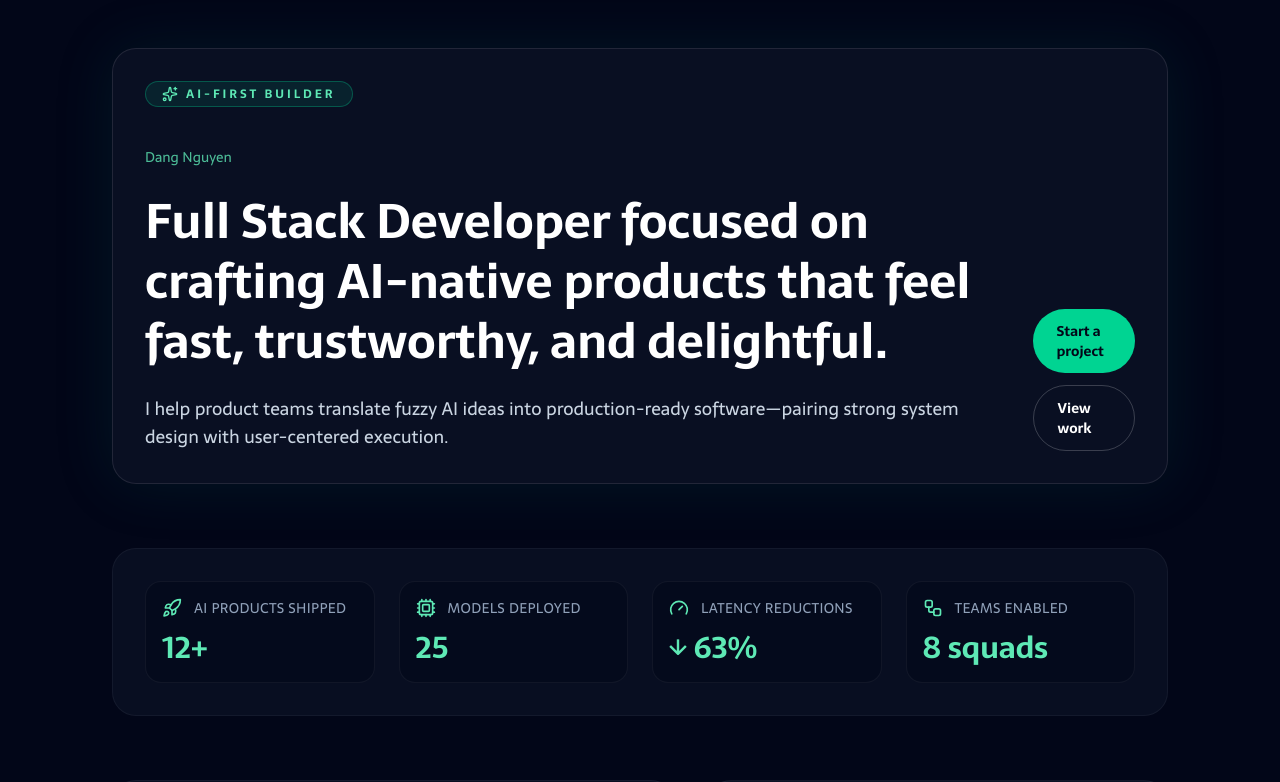
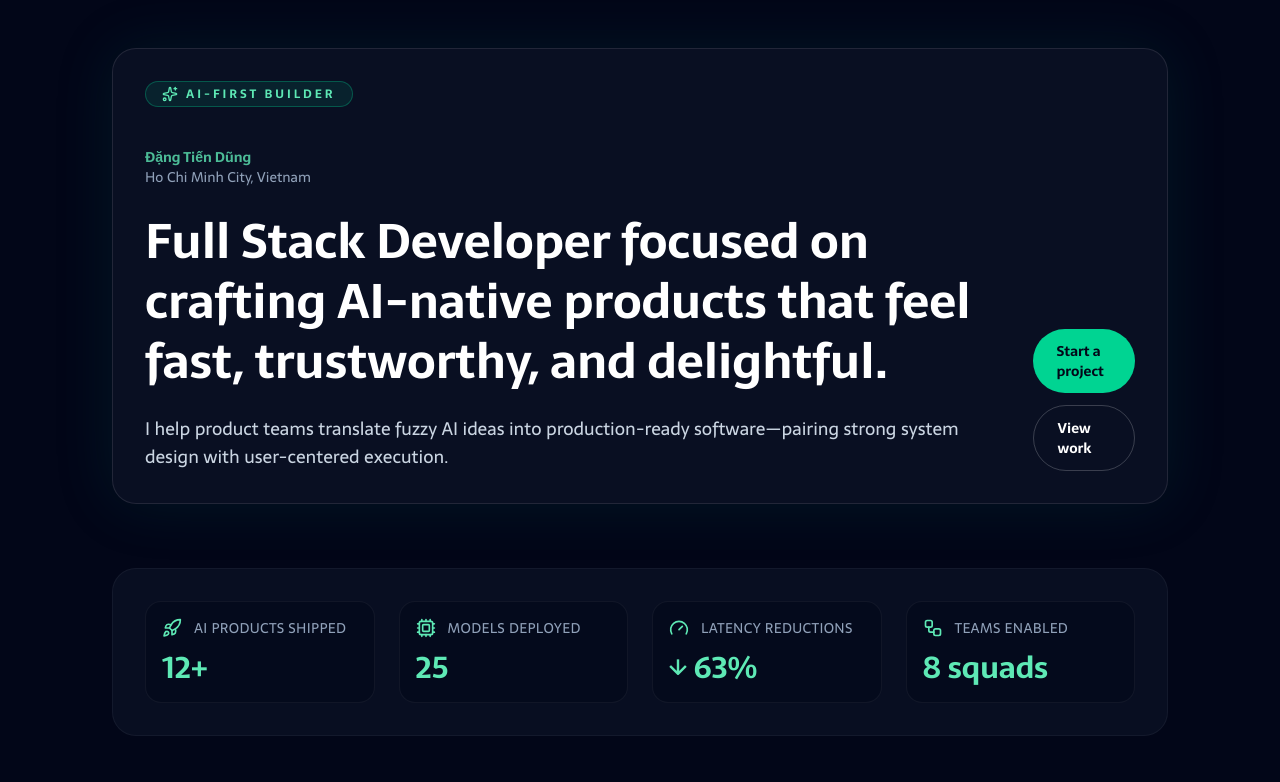
Before and after one commit to dangtiendungai/Portfolio, a Next.js app: page / in a window 1280 px wide. Shown: the top 782 px of the page. Built offline with nearby package versions, Linux system fonts and the light colour scheme.

Commit message:
feat: update personal information in portfolio layout and page, including name and contact details

```diff
--- a/app/layout.tsx
+++ b/app/layout.tsx
@@ -8,7 +8,7 @@ const sarala = Sarala({
 });
 
 export const metadata: Metadata = {
-  title: "Dang Nguyen | AI Full Stack Portfolio",
+  title: "Đặng Tiến Dũng | AI Full Stack Portfolio",
   description:
     "Full stack developer focused on AI-native products, delivering intelligent experiences from idea to deployment.",
 };
--- a/app/page.tsx
+++ b/app/page.tsx
@@ -131,7 +131,10 @@ export default function Home() {
 
           <div className="flex flex-col gap-6 lg:flex-row lg:items-end lg:justify-between">
             <div className="space-y-6">
-              <p className="text-sm text-emerald-300/80">Dang Nguyen</p>
+              <div className="text-sm text-emerald-300/80">
+                <p className="font-semibold">Đặng Tiến Dũng</p>
+                <p className="text-slate-400">Ho Chi Minh City, Vietnam</p>
+              </div>
               <h1 className="text-4xl font-semibold leading-tight text-white sm:text-5xl">
                 Full Stack Developer focused on crafting AI-native products that
                 feel fast, trustworthy, and delightful.
@@ -144,7 +147,7 @@ export default function Home() {
 
             <div className="flex flex-wrap gap-3">
               <a
-                href="mailto:hello@dang.dev"
+                href="mailto:dangtiendung.ai@outlook.com"
                 className="rounded-full bg-emerald-400 px-6 py-3 text-sm font-semibold text-slate-950 transition hover:bg-emerald-300"
               >
                 Start a project
@@ -300,7 +303,7 @@ export default function Home() {
             </p>
             <div className="flex flex-wrap gap-3">
               <a
-                href="mailto:hello@dang.dev"
+                href="mailto:dangtiendung.ai@outlook.com"
                 className="inline-flex items-center gap-2 rounded-full bg-emerald-400 px-6 py-3 text-sm font-semibold text-slate-950 transition hover:bg-emerald-300"
               >
                 <Bot className="h-4 w-4" />
```
